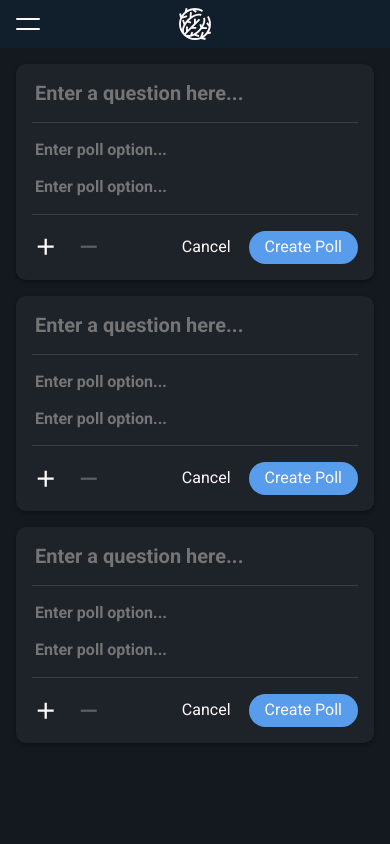
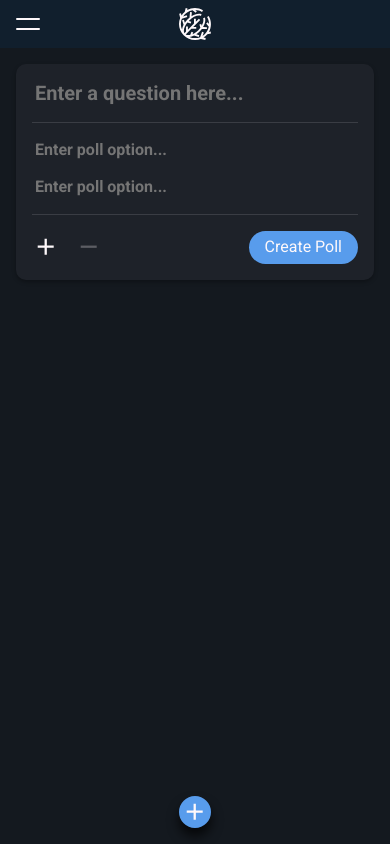
Before and after one commit to hhuuddoo/silent-classroom, a React (Create React App) app: page / in a window 390 px wide. Built offline with nearby package versions, Linux system fonts and the light colour scheme.

Commit message:
add 'add poll' button on mobile

```diff
--- a/src/components/add-poll-button.js
+++ b/src/components/add-poll-button.js
@@ -1,5 +1,14 @@
 import React from "react";
+import { ReactComponent as Add } from "../images/add.svg";
 
-export default function AddPollButton() {
-  return <></>;
+export default function AddPollButton({ createNewPoll, setCreateNewPoll }) {
+  return (
+    <div
+      className={`add-poll ${createNewPoll ? `active` : ``}`}
+      onClick={() => setCreateNewPoll((prev) => !prev)}
+    >
+      <Add />
+      <span className="hide-on-mobile">Add Poll</span>
+    </div>
+  );
 }
--- a/src/components/index.js
+++ b/src/components/index.js
@@ -3,3 +3,4 @@ export { default as Panel } from "./panel";
 export { default as QuestionInput } from "./question-input";
 export { default as PollOptionInput } from "./poll-option-input";
 export { default as Seperator } from "./seperator";
+export { default as AddPollButton } from "./add-poll-button";
--- a/src/containers/new-poll.js
+++ b/src/containers/new-poll.js
@@ -92,7 +92,7 @@ export default function NewPoll() {
           onClick={removeOption}
         />
         <div className="right">
-          <span className="button">Cancel</span>{" "}
+          <span className="button hide-on-mobile">Cancel</span>{" "}
           {/* Get function from higher level component */}
           <span className="button button--cta" onClick={handleCreatePollClick}>
             Create Poll
--- a/src/pages/PollBoard.js
+++ b/src/pages/PollBoard.js
@@ -1,14 +1,16 @@
 import React, { useState } from "react";
 import { NewPoll } from "../containers";
+import { AddPollButton } from "../components";
 
 export default function PollBoard() {
-  const [polls, setPolls] = useState([]);
-
+  const [createNewPoll, setCreateNewPoll] = useState(false);
   return (
     <>
       <div className="panel-container">
-        <NewPoll />
-        <NewPoll />
+        <AddPollButton
+          createNewPoll={createNewPoll}
+          setCreateNewPoll={setCreateNewPoll}
+        />
         <NewPoll />
       </div>
     </>
--- /dev/null
+++ b/src/scss/_polls.scss
@@ -0,0 +1,53 @@
+.add-poll {
+  position: fixed;
+  background-color: $blue;
+  height: 2rem;
+  width: 2rem;
+  display: flex;
+  align-items: center;
+  justify-content: center;
+  border-radius: 50%;
+  box-shadow: 0 8px 12px rgba(0, 0, 0, 0.75);
+  bottom: 0;
+  left: 50%;
+  margin-bottom: 1rem;
+  transform: translateX(-50%);
+  border: 2px solid $blue;
+  cursor: pointer;
+  transition: background-color 100ms ease-out, fill 100ms ease-out;
+
+  svg {
+    height: 1.714rem;
+    width: 1.714rem;
+    fill: $light;
+    transition: transform 100ms ease-in;
+  }
+
+  &:hover,
+  &.active {
+    background-color: $veryDarkBlue;
+    svg {
+      fill: $blue;
+    }
+  }
+
+  &.active {
+    svg {
+      transform: rotate(45deg);
+    }
+  }
+  //   display: flex;
+  //   align-items: center;
+  //   width: 100%;
+  //   height: 2.125rem;
+  //   border-radius: 0.625rem;
+  //   max-width: 31.25rem;
+  //   margin: 0 auto;
+  //   background-color: $spaceGrey;
+  //   padding: 0.5rem 1rem;
+
+  //   &__icon {
+  //     width: 1.5rem;
+  //     height: 1.5rem;
+  //   }
+}
--- a/src/scss/_variables.scss
+++ b/src/scss/_variables.scss
@@ -3,6 +3,7 @@ $white: #fff;
 $light: #fef8fa;
 $lightGrey: #ccc8c9;
 $disabled: #5c5d63;
+$spaceGrey: #41434a;
 $seperator: #3a3d44;
 $blue: #589cec;
 $red: #ed5a5a;
--- a/src/scss/index.css
+++ b/src/scss/index.css
@@ -324,4 +324,55 @@ a:hover {
 .header__menu.hamburger--open {
   left: 1rem;
 }
+
+.add-poll {
+  position: fixed;
+  background-color: #589cec;
+  height: 2rem;
+  width: 2rem;
+  display: -webkit-box;
+  display: -ms-flexbox;
+  display: flex;
+  -webkit-box-align: center;
+      -ms-flex-align: center;
+          align-items: center;
+  -webkit-box-pack: center;
+      -ms-flex-pack: center;
+          justify-content: center;
+  border-radius: 50%;
+  -webkit-box-shadow: 0 8px 12px rgba(0, 0, 0, 0.75);
+          box-shadow: 0 8px 12px rgba(0, 0, 0, 0.75);
+  bottom: 0;
+  left: 50%;
+  margin-bottom: 1rem;
+  -webkit-transform: translateX(-50%);
+          transform: translateX(-50%);
+  border: 2px solid #589cec;
+  cursor: pointer;
+  -webkit-transition: background-color 100ms ease-out, fill 100ms ease-out;
+  transition: background-color 100ms ease-out, fill 100ms ease-out;
+}
+
+.add-poll svg {
+  height: 1.714rem;
+  width: 1.714rem;
+  fill: #fef8fa;
+  -webkit-transition: -webkit-transform 100ms ease-in;
+  transition: -webkit-transform 100ms ease-in;
+  transition: transform 100ms ease-in;
+  transition: transform 100ms ease-in, -webkit-transform 100ms ease-in;
+}
+
+.add-poll:hover, .add-poll.active {
+  background-color: #14191f;
+}
+
+.add-poll:hover svg, .add-poll.active svg {
+  fill: #589cec;
+}
+
+.add-poll.active svg {
+  -webkit-transform: rotate(45deg);
+          transform: rotate(45deg);
+}
 /*# sourceMappingURL=index.css.map */
--- a/src/scss/index.scss
+++ b/src/scss/index.scss
@@ -3,3 +3,4 @@
 
 @import "globals";
 @import "header";
+@import "polls";
```
Also changed, not shown: 1 other file (tests, documents, lock files or other folders).
